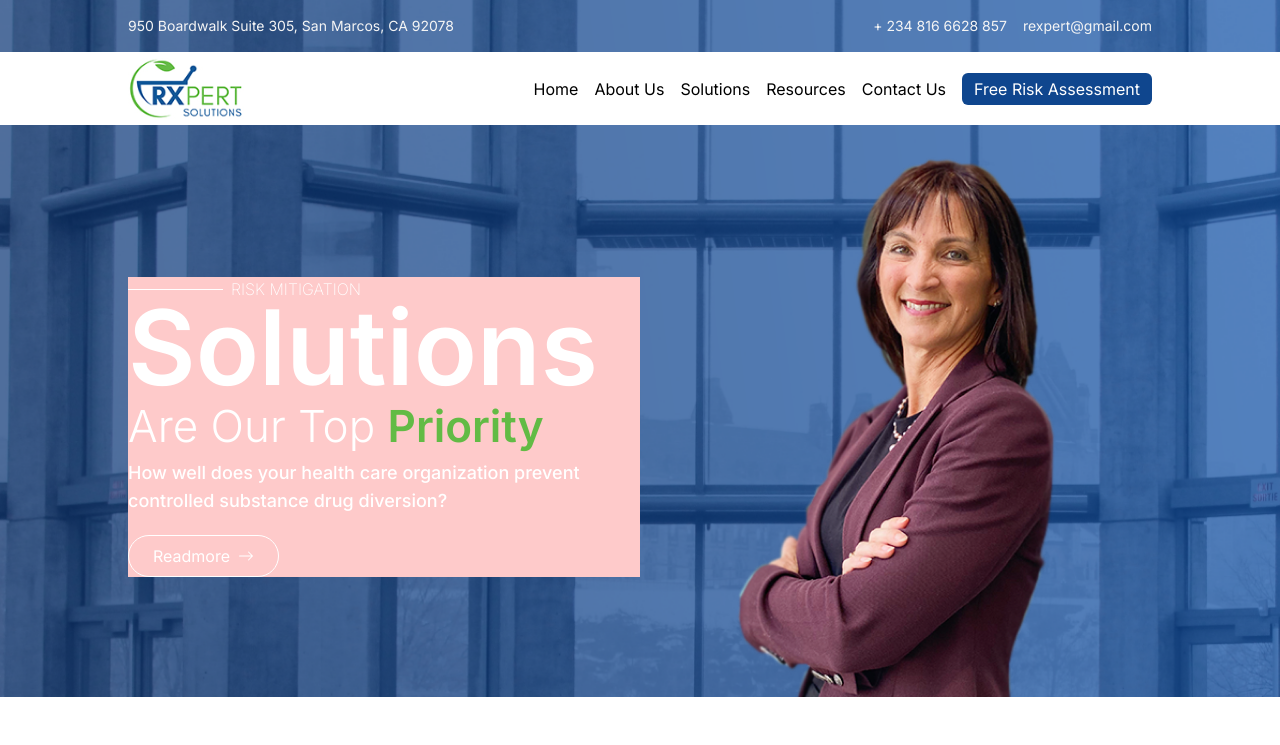
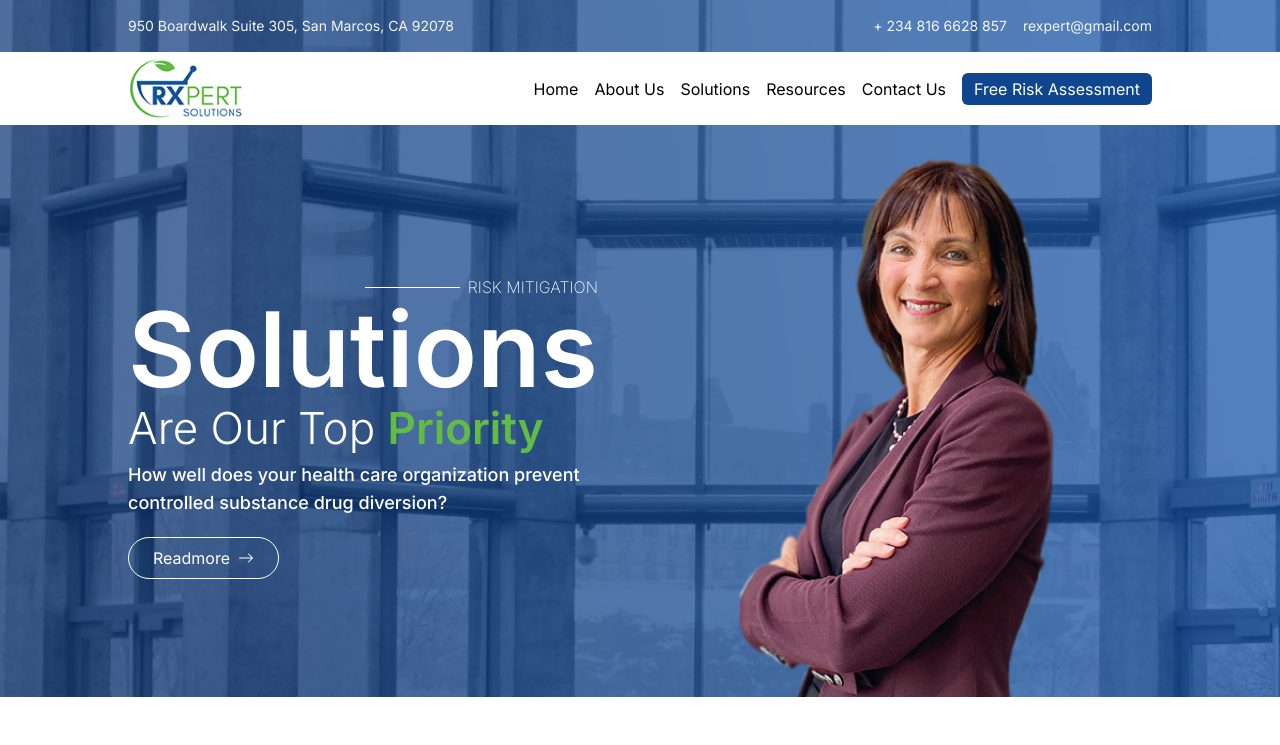
Before and after one commit to S-Abdullahi/rx-expert, a Next.js app: page / in a window 1280 px wide. Shown: the top 745 px of the page. Built offline with nearby package versions, Linux system fonts and the light colour scheme.

Commit message:
main section styling

```diff
--- a/app/page.tsx
+++ b/app/page.tsx
@@ -1,7 +1,7 @@
 import Image from "next/image";
 import Link from "next/link";
 import { BsArrowRight } from "react-icons/bs";
-import {HiOutlineMenu} from 'react-icons/hi'
+import { HiOutlineMenu } from "react-icons/hi";
 
 type INavItem = {
   title: string;
@@ -57,25 +57,30 @@ export default function Home() {
               );
             })}
           </ul>
-          <HiOutlineMenu className='md:hidden text-2xl mr-3'/>
+          <HiOutlineMenu className="md:hidden text-2xl mr-3" />
           <button className="text-white bg-[#0F468E] px-3 py-1 rounded-md hidden md:block">
             Free Risk Assessment
           </button>
         </div>
       </div>
       <div className="grid grid-cols-1 md:grid-cols-2 md:px-32 px-6 mt-8 items-center">
-        <div className="text-white flex flex-col items-start bg-red-200">
-          <div className="flex gap-2 items-center ">
-            <Image src="/line-1.png" alt="line" width={95} height={0} />
-            <p className="font-extralight">RISK MITIGATION</p>
+        <div className="text-white flex flex-col items-start">
+          <div className="flex flex-col items-end">
+            <div className="flex gap-2 items-center ">
+              <Image src="/line-1.png" alt="line" width={95} height={0} />
+              <p className="font-extralight">RISK MITIGATION</p>
+            </div>
+            <h1 className="md:text-[104px] text-[80px] font-semibold -mt-7">
+              Solutions
+            </h1>
           </div>
+
           <div>
-            <h1 className="md:text-[104px] text-[80px] font-semibold -mt-8">Solutions</h1>
-            <h1 className="text-[44px] font-light -mt-8">
+            <h1 className="text-[35px] md:text-[44px] font-light -mt-8">
               Are Our Top{" "}
               <span className="text-[#62BB45] font-semibold">Priority</span>
             </h1>
-            <p className="md:w-[455px] text-white text-lg font-medium">
+            <p className="max-w-[455px] text-white text-base md:text-lg font-medium">
               How well does your health care organization prevent controlled
               substance drug diversion?
             </p>
```
